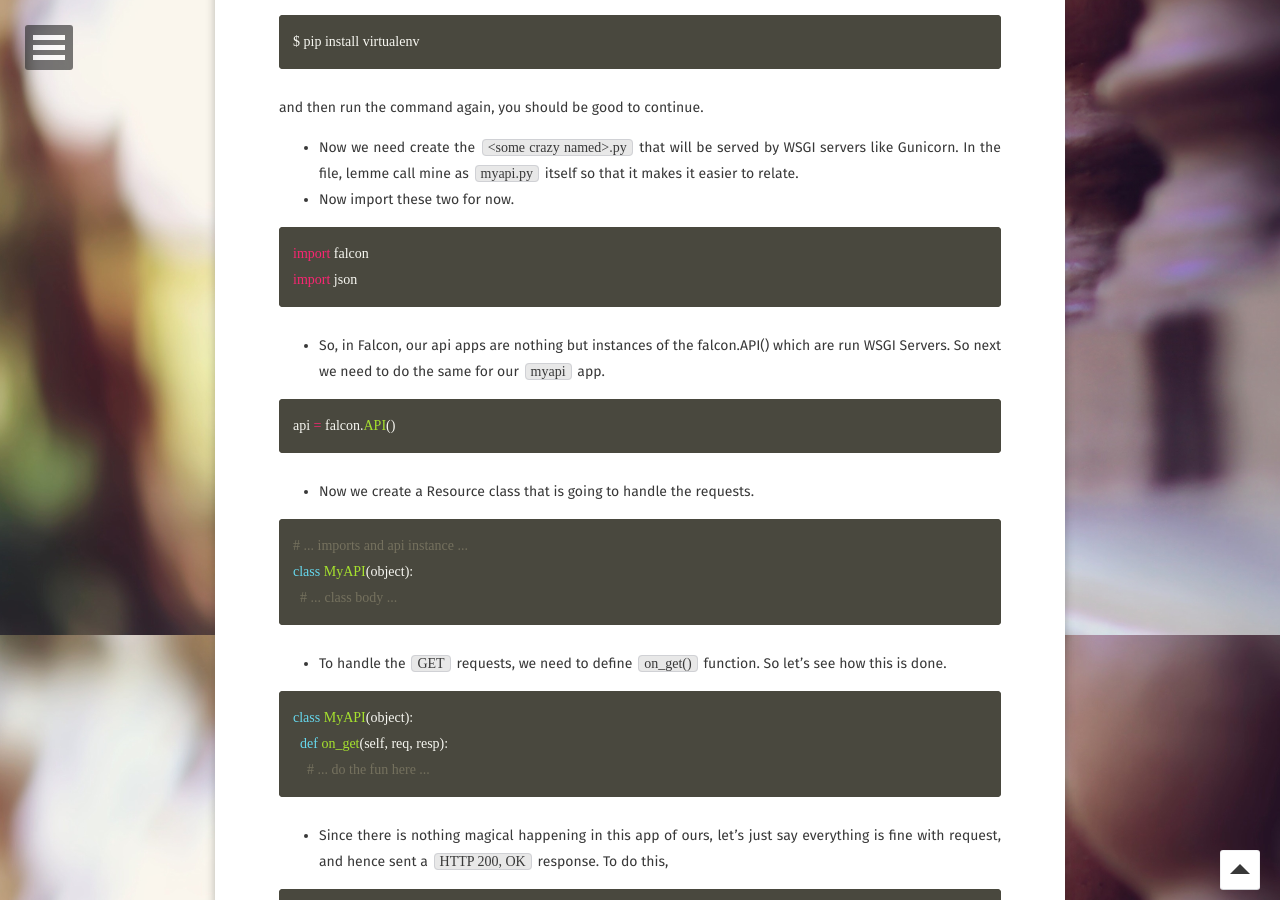
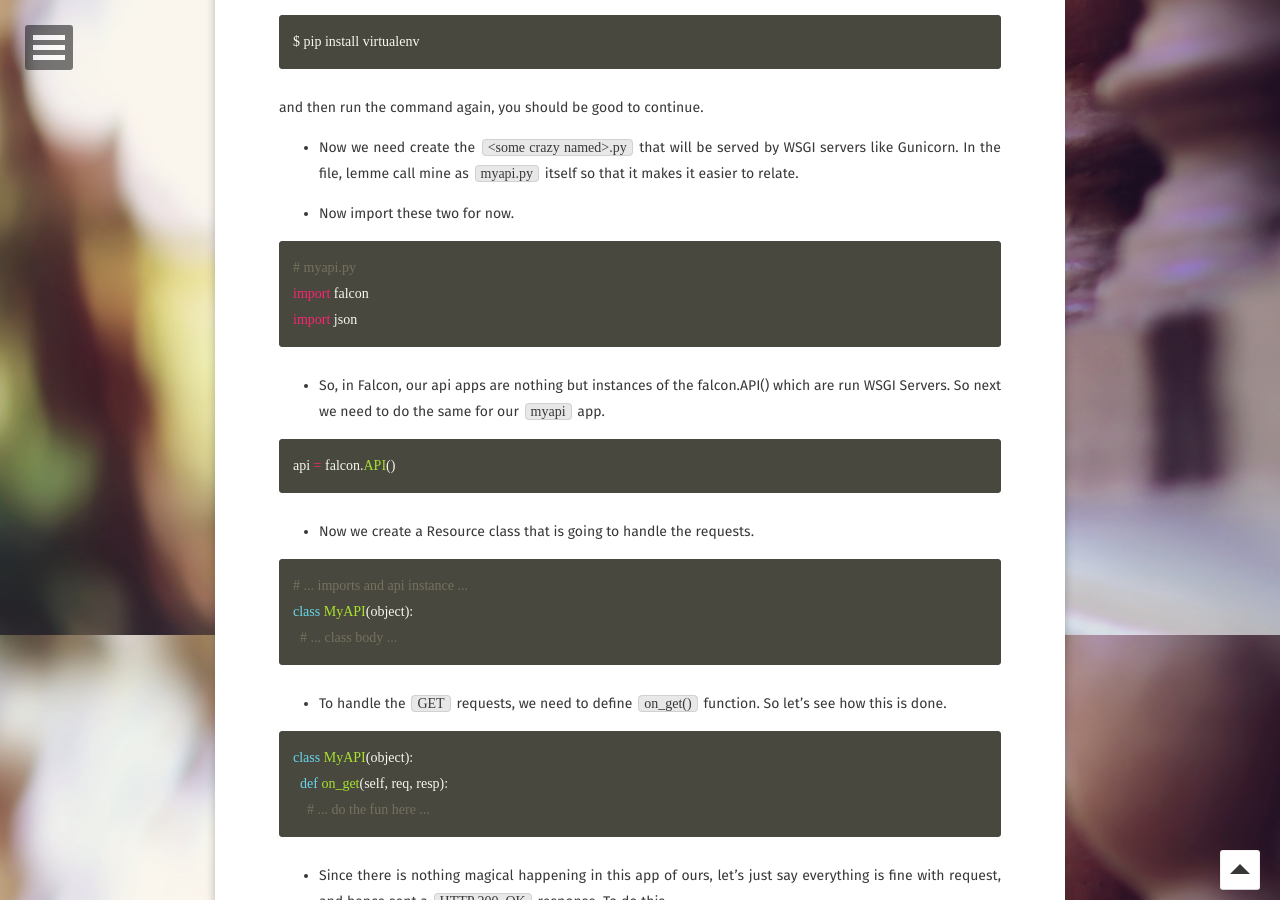
Before and after one commit to sreecodeslayer/sreecodeslayer.github.io, a Jekyll site: the page built from _posts/2016-11-09-your-first-falcon-api.md, in a window 1280 px wide and 900 px high, scrolled down 1165 px. Built offline with Jekyll 4.4.1, drawn with Linux system fonts in a browser that asks for light colours; some web fonts are replaced; comment, search, counter and statistics services are not loaded.

Commit message:
Post 2 - Fed up of formats -_-

````diff
--- a/_posts/2016-11-09-your-first-falcon-api.md
+++ b/_posts/2016-11-09-your-first-falcon-api.md
@@ -39,10 +39,13 @@ If you face an error where the terminal is probably stating that it doesn't know
 $ pip install virtualenv
 ```
 and then run the command again, you should be good to continue.
+
 * Now we need create the `<some crazy named>.py` that will be served by WSGI servers like Gunicorn. In the file, lemme call mine as `myapi.py` itself so that it makes it easier to relate.
+
 * Now import these two for now.
 
 ```python
+# myapi.py
 import falcon
 import json
 ```
````
